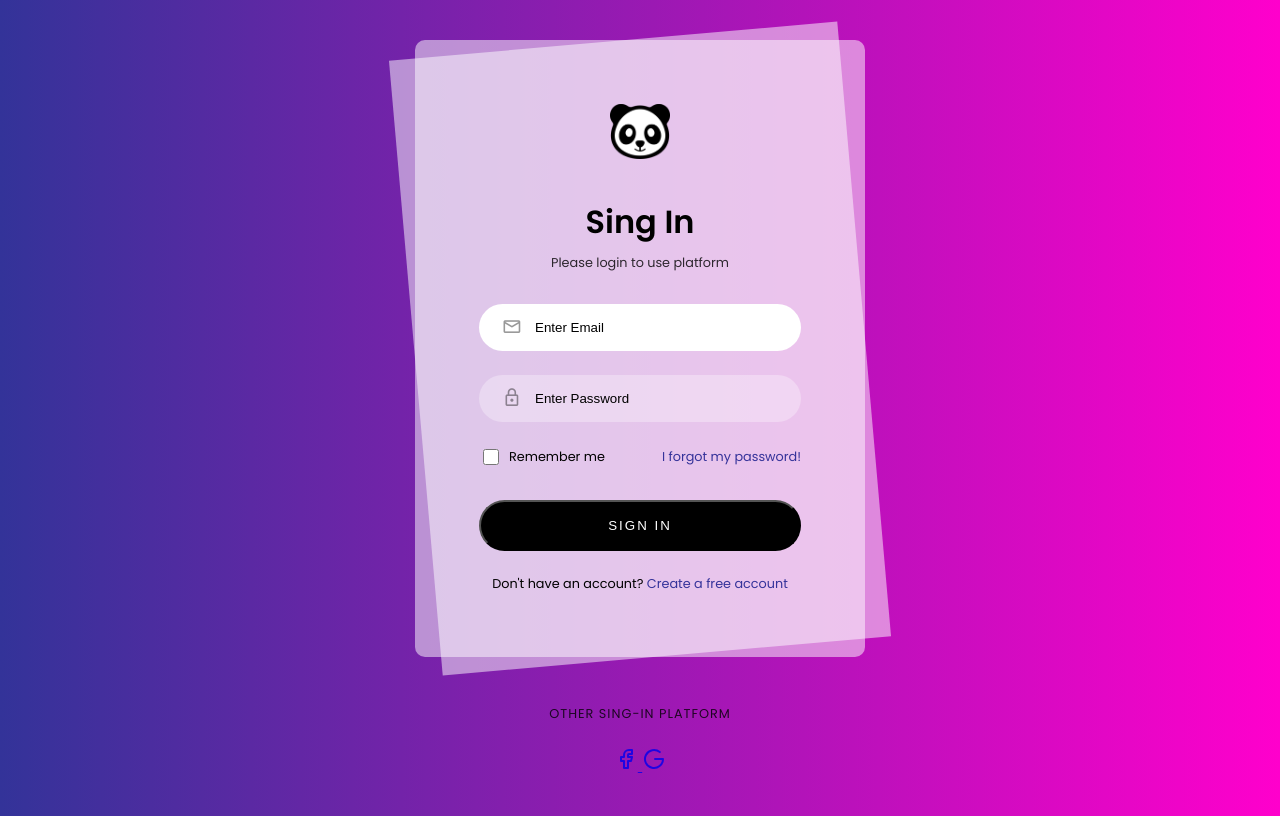
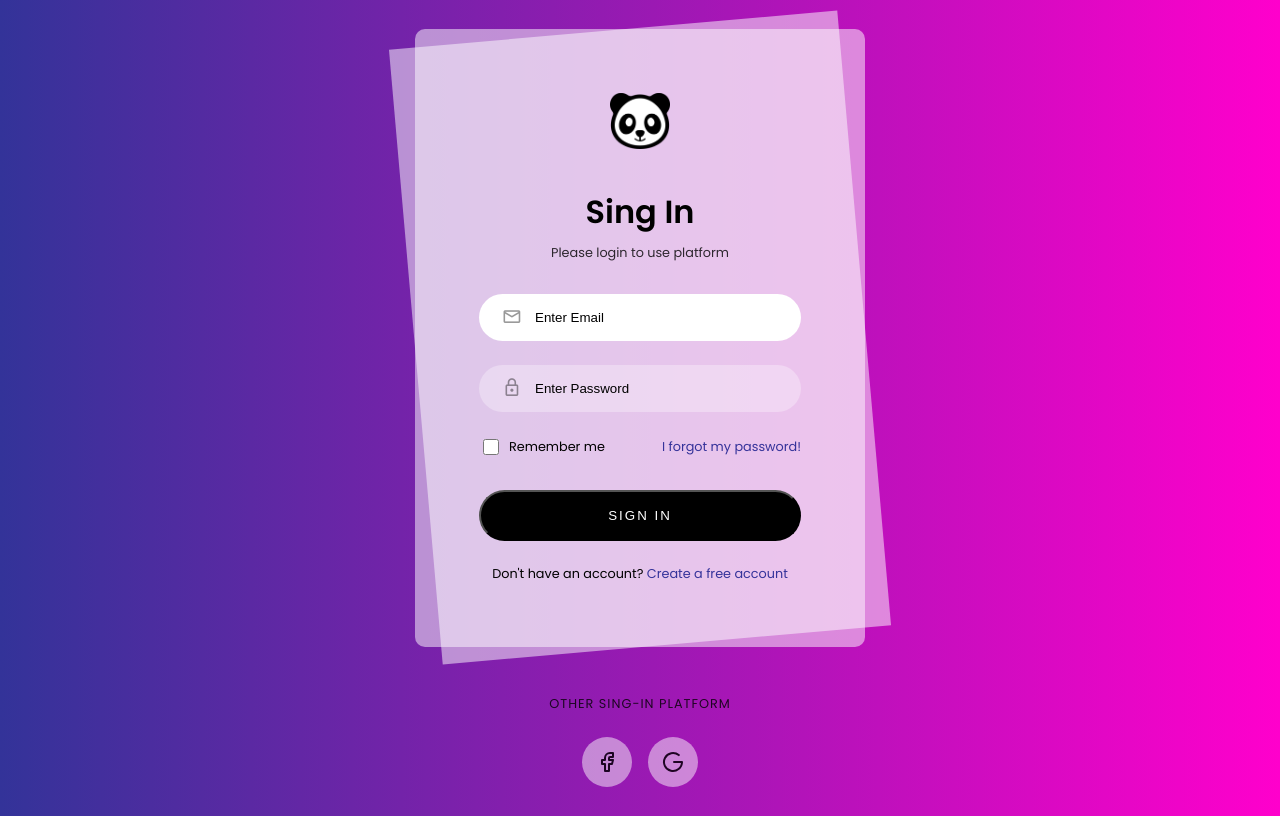
Before and after one commit to Reniry/LoginPage, a plain HTML site: page index.html in a window 1280 px wide. Drawn offline with nearby package versions, Linux system fonts and the light colour scheme.

Commit message:
Login Page

```diff
--- a/index.html
+++ b/index.html
@@ -43,7 +43,7 @@
         </div>
         <div class="login-card-social">
             <div class="">Other Sing-in Platform</div>
-            <div class="login-card-social-btn">
+            <div class="login-card-social-btns">
                 <a href="#">
                     <svg xmlns="http://www.w3.org/2000/svg" class="icon icon-tabler icon-tabler-brand-facebook" width="24" height="24" viewBox="0 0 24 24" stroke-width="2" stroke="currentColor" fill="none" stroke-linecap="round" stroke-linejoin="round">
                         <path stroke="none" d="M0 0h24v24H0z" fill="none"></path>
--- a/style.css
+++ b/style.css
@@ -172,6 +172,7 @@ body {
     width: 50px;
     height: 50px;
     background: rgba(255, 255, 255, .6);
+    border-radius: 100px;
     transition: all .5s;
 }
 
```
